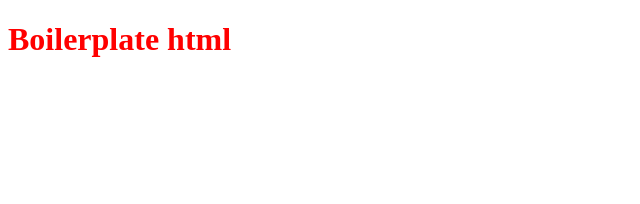
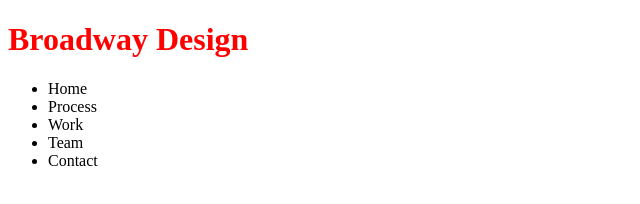
Before and after one commit to devonxfire/broadway, a plain HTML site: page index.html in a window 1280 px wide. Shown: the whole page, without its empty margins (0-640 px from the left). Drawn offline with Linux system fonts and the light colour scheme.

Commit message:
added header section with menu

```diff
--- a/index.html
+++ b/index.html
@@ -6,7 +6,15 @@
 </head>
 <body>
 
-	<h1>Boilerplate html</h1>
+	<div id="header">
+		<h1 id="main-title">Broadway Design</h1>
+			<ul id="menu">
+				<li>Home</li>
+				<li>Process</li>
+				<li>Work</li>
+				<li>Team</li>
+				<li>Contact</li>
+			</ul>
 
 </body>
 </html>
```
